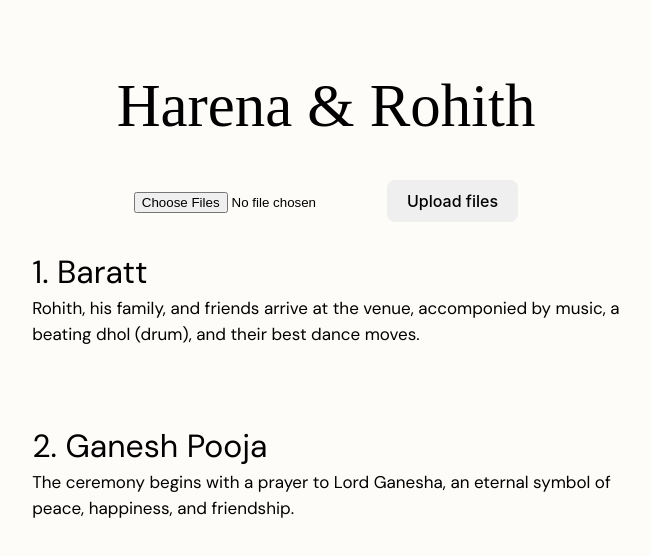
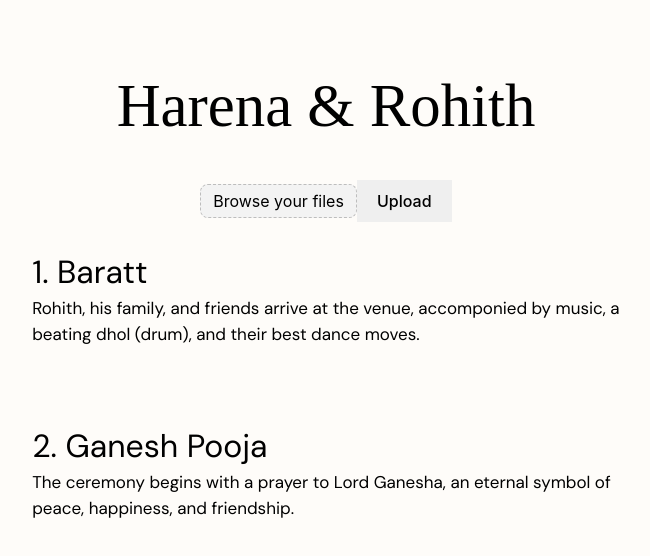
Before and after one commit to sanujs/h-r-wedding, a React (Vite) app: page / in a window 1280 px wide. Shown: the top 556 px of the page, without its empty margins (314-964 px from the left). Built offline with nearby package versions, Linux system fonts and the light colour scheme; a web font is replaced by a local one.

Commit message:
Improved look of upload component

```diff
--- a/package.json
+++ b/package.json
@@ -10,6 +10,11 @@
     "preview": "vite preview"
   },
   "dependencies": {
+    "@fortawesome/fontawesome-svg-core": "^6.6.0",
+    "@fortawesome/free-brands-svg-icons": "^6.6.0",
+    "@fortawesome/free-regular-svg-icons": "^6.6.0",
+    "@fortawesome/free-solid-svg-icons": "^6.6.0",
+    "@fortawesome/react-fontawesome": "^0.2.2",
     "react": "^18.3.1",
     "react-dom": "^18.3.1",
     "react-filepond": "^7.1.2"
--- a/src/App.css
+++ b/src/App.css
@@ -47,3 +47,23 @@ p {
 .event-text {
   text-align: left;
 }
+
+input[type="file"] {
+  display: none;
+}
+
+.custom-file-upload {
+  border: 1px dashed #2b2b2b44;
+  border-radius: 8px;
+  display: relative;
+  padding: 6px 12px;
+  cursor: pointer;
+  background-color: rgb(243, 243, 243);
+  width: 200px;
+  height: 50px;
+}
+
+.upload {
+  width: 10px;
+  height: 10px;
+}
--- a/src/components/FileUpload.tsx
+++ b/src/components/FileUpload.tsx
@@ -43,17 +43,21 @@ const FileUpload = () => {
   return (
     <div className="fileupload">
       <form>
-        <input
-          type="file"
-          accept="image/png, image/jpeg"
-          multiple
-          onChange={handleFileChange}
-        />
+        <label className="custom-file-upload">
+          <input
+              type="file"
+              accept="image/png, image/jpeg, video/*"
+              multiple
+              onChange={handleFileChange}
+            />
+          {files ? files.length + " files selected" : 'Browse your files'}
+        </label>
         <button
           onClick={handleUpload}
           type="button"
         >
-          Upload files
+          Upload
+          {/* <FontAwesomeIcon icon={faPaperPlane} /> */}
         </button>
       </form>
     </div>
--- a/src/index.css
+++ b/src/index.css
@@ -48,7 +48,6 @@ body {
 }
 
 button {
-  border-radius: 8px;
   border: 1px solid transparent;
   padding: 0.6em 1.2em;
   font-size: 1em;
```
Also changed, not shown: src/assets/send.png (added), 1 other file (tests, documents, lock files or other folders).
